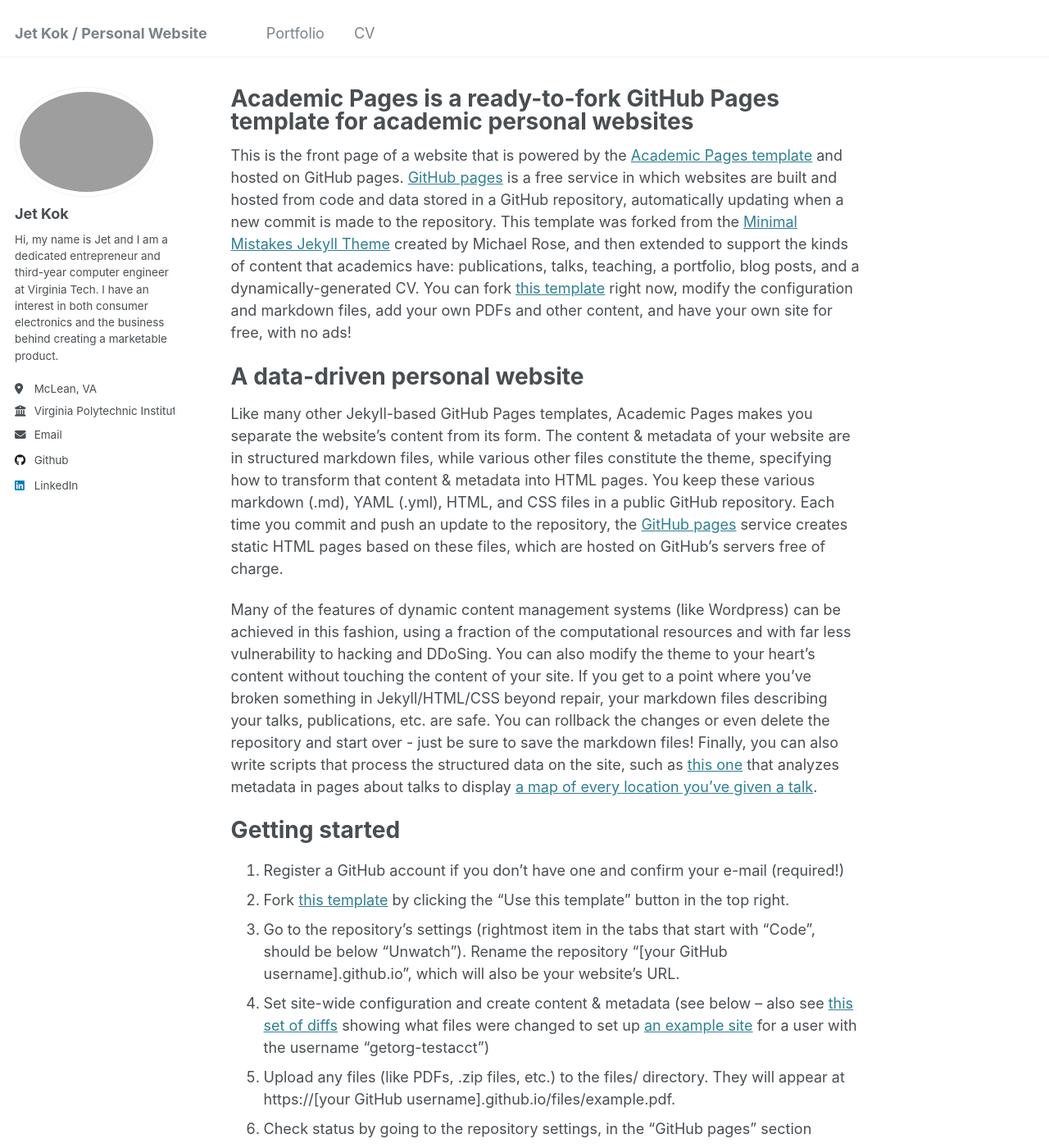
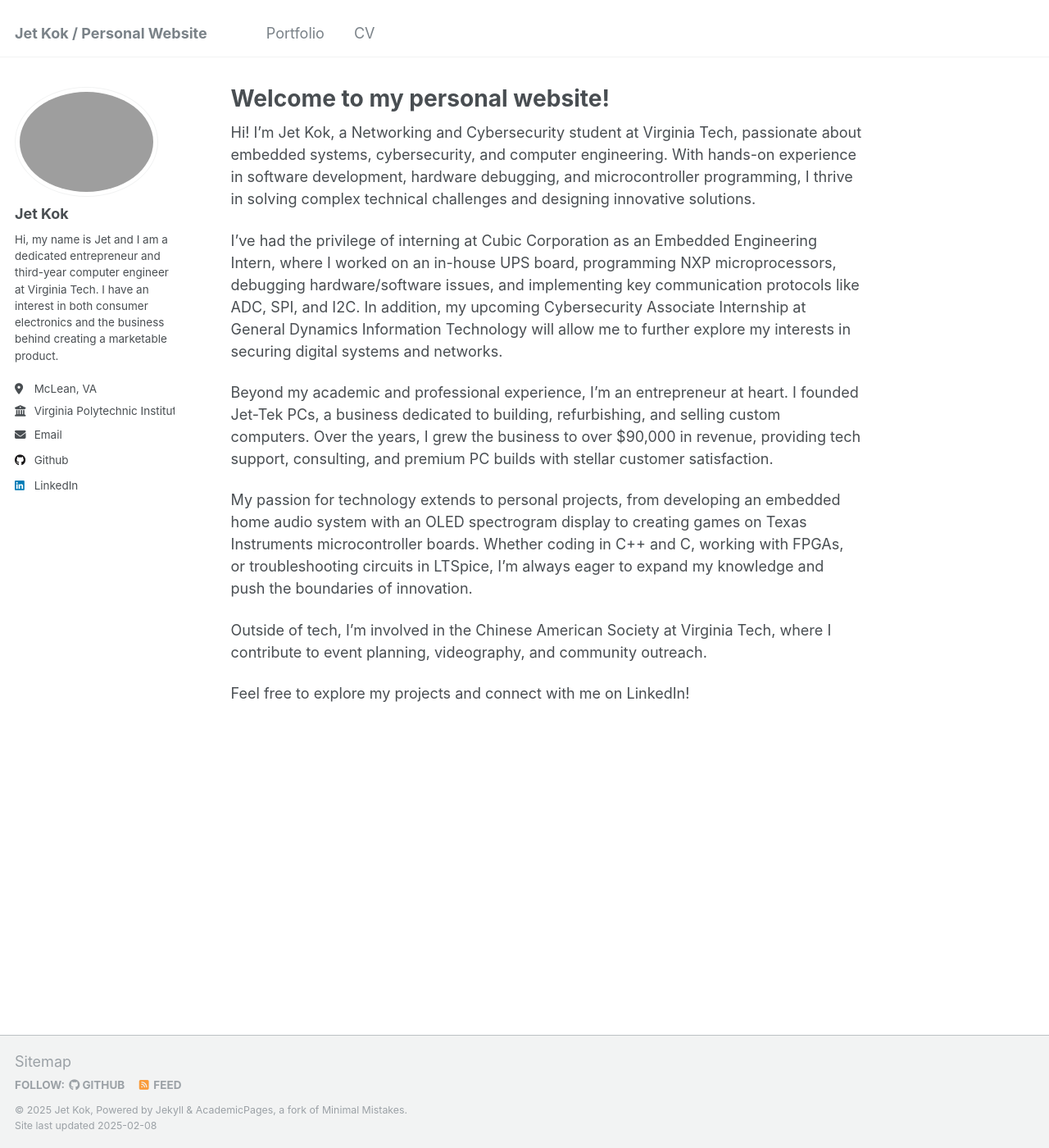
Before and after one commit to J3TK/J3TK.github.io, a Jekyll site: the page built from _pages/about.md, in a window 1280 px wide and 1400 px high. Shown: the whole window at 82% size. Built offline with Jekyll 4.4.1, drawn with Linux system fonts in a browser that asks for light colours; some of the changed text lies outside the part shown.

Commit message:
Updated home about page

```diff
--- a/_pages/about.md
+++ b/_pages/about.md
@@ -1,49 +1,20 @@
 ---
 permalink: /
-title: "Academic Pages is a ready-to-fork GitHub Pages template for academic personal websites"
+title: "Welcome to my personal website!"
 author_profile: true
 redirect_from:
   - /about/
   - /about.html
 ---
 
-This is the front page of a website that is powered by the [Academic Pages template](https://github.com/academicpages/academicpages.github.io) and hosted on GitHub pages. [GitHub pages](https://pages.github.com) is a free service in which websites are built and hosted from code and data stored in a GitHub repository, automatically updating when a new commit is made to the repository. This template was forked from the [Minimal Mistakes Jekyll Theme](https://mmistakes.github.io/minimal-mistakes/) created by Michael Rose, and then extended to support the kinds of content that academics have: publications, talks, teaching, a portfolio, blog posts, and a dynamically-generated CV. You can fork [this template](https://github.com/academicpages/academicpages.github.io) right now, modify the configuration and markdown files, add your own PDFs and other content, and have your own site for free, with no ads!
+Hi! I’m Jet Kok, a Networking and Cybersecurity student at Virginia Tech, passionate about embedded systems, cybersecurity, and computer engineering. With hands-on experience in software development, hardware debugging, and microcontroller programming, I thrive in solving complex technical challenges and designing innovative solutions.
 
-A data-driven personal website
-======
-Like many other Jekyll-based GitHub Pages templates, Academic Pages makes you separate the website's content from its form. The content & metadata of your website are in structured markdown files, while various other files constitute the theme, specifying how to transform that content & metadata into HTML pages. You keep these various markdown (.md), YAML (.yml), HTML, and CSS files in a public GitHub repository. Each time you commit and push an update to the repository, the [GitHub pages](https://pages.github.com/) service creates static HTML pages based on these files, which are hosted on GitHub's servers free of charge.
+I’ve had the privilege of interning at Cubic Corporation as an Embedded Engineering Intern, where I worked on an in-house UPS board, programming NXP microprocessors, debugging hardware/software issues, and implementing key communication protocols like ADC, SPI, and I2C. In addition, my upcoming Cybersecurity Associate Internship at General Dynamics Information Technology will allow me to further explore my interests in securing digital systems and networks.
 
-Many of the features of dynamic content management systems (like Wordpress) can be achieved in this fashion, using a fraction of the computational resources and with far less vulnerability to hacking and DDoSing. You can also modify the theme to your heart's content without touching the content of your site. If you get to a point where you've broken something in Jekyll/HTML/CSS beyond repair, your markdown files describing your talks, publications, etc. are safe. You can rollback the changes or even delete the repository and start over - just be sure to save the markdown files! Finally, you can also write scripts that process the structured data on the site, such as [this one](https://github.com/academicpages/academicpages.github.io/blob/master/talkmap.ipynb) that analyzes metadata in pages about talks to display [a map of every location you've given a talk](https://academicpages.github.io/talkmap.html).
+Beyond my academic and professional experience, I’m an entrepreneur at heart. I founded Jet-Tek PCs, a business dedicated to building, refurbishing, and selling custom computers. Over the years, I grew the business to over $90,000 in revenue, providing tech support, consulting, and premium PC builds with stellar customer satisfaction.
 
-Getting started
-======
-1. Register a GitHub account if you don't have one and confirm your e-mail (required!)
-1. Fork [this template](https://github.com/academicpages/academicpages.github.io) by clicking the "Use this template" button in the top right.
-1. Go to the repository's settings (rightmost item in the tabs that start with "Code", should be below "Unwatch"). Rename the repository "[your GitHub username].github.io", which will also be your website's URL.
-1. Set site-wide configuration and create content & metadata (see below -- also see [this set of diffs](http://archive.is/3TPas) showing what files were changed to set up [an example site](https://getorg-testacct.github.io) for a user with the username "getorg-testacct")
-1. Upload any files (like PDFs, .zip files, etc.) to the files/ directory. They will appear at https://[your GitHub username].github.io/files/example.pdf.
-1. Check status by going to the repository settings, in the "GitHub pages" section
+My passion for technology extends to personal projects, from developing an embedded home audio system with an OLED spectrogram display to creating games on Texas Instruments microcontroller boards. Whether coding in C++ and C, working with FPGAs, or troubleshooting circuits in LTSpice, I’m always eager to expand my knowledge and push the boundaries of innovation.
 
-Site-wide configuration
-------
-The main configuration file for the site is in the base directory in [_config.yml](https://github.com/academicpages/academicpages.github.io/blob/master/_config.yml), which defines the content in the sidebars and other site-wide features. You will need to replace the default variables with ones about yourself and your site's github repository. The configuration file for the top menu is in [_data/navigation.yml](https://github.com/academicpages/academicpages.github.io/blob/master/_data/navigation.yml). For example, if you don't have a portfolio or blog posts, you can remove those items from that navigation.yml file to remove them from the header.
+Outside of tech, I’m involved in the Chinese American Society at Virginia Tech, where I contribute to event planning, videography, and community outreach.
 
-Create content & metadata
-------
-For site content, there is one markdown file for each type of content, which are stored in directories like _publications, _talks, _posts, _teaching, or _pages. For example, each talk is a markdown file in the [_talks directory](https://github.com/academicpages/academicpages.github.io/tree/master/_talks). At the top of each markdown file is structured data in YAML about the talk, which the theme will parse to do lots of cool stuff. The same structured data about a talk is used to generate the list of talks on the [Talks page](https://academicpages.github.io/talks), each [individual page](https://academicpages.github.io/talks/2012-03-01-talk-1) for specific talks, the talks section for the [CV page](https://academicpages.github.io/cv), and the [map of places you've given a talk](https://academicpages.github.io/talkmap.html) (if you run this [python file](https://github.com/academicpages/academicpages.github.io/blob/master/talkmap.py) or [Jupyter notebook](https://github.com/academicpages/academicpages.github.io/blob/master/talkmap.ipynb), which creates the HTML for the map based on the contents of the _talks directory).
-
-**Markdown generator**
-
-The repository includes [a set of Jupyter notebooks](https://github.com/academicpages/academicpages.github.io/tree/master/markdown_generator
-) that converts a CSV containing structured data about talks or presentations into individual markdown files that will be properly formatted for the Academic Pages template. The sample CSVs in that directory are the ones I used to create my own personal website at stuartgeiger.com. My usual workflow is that I keep a spreadsheet of my publications and talks, then run the code in these notebooks to generate the markdown files, then commit and push them to the GitHub repository.
-
-How to edit your site's GitHub repository
-------
-Many people use a git client to create files on their local computer and then push them to GitHub's servers. If you are not familiar with git, you can directly edit these configuration and markdown files directly in the github.com interface. Navigate to a file (like [this one](https://github.com/academicpages/academicpages.github.io/blob/master/_talks/2012-03-01-talk-1.md) and click the pencil icon in the top right of the content preview (to the right of the "Raw | Blame | History" buttons). You can delete a file by clicking the trashcan icon to the right of the pencil icon. You can also create new files or upload files by navigating to a directory and clicking the "Create new file" or "Upload files" buttons.
-
-Example: editing a markdown file for a talk
-![Editing a markdown file for a talk](/images/editing-talk.png)
-
-For more info
-------
-More info about configuring Academic Pages can be found in [the guide](https://academicpages.github.io/markdown/), the [growing wiki](https://github.com/academicpages/academicpages.github.io/wiki), and you can always [ask a question on GitHub](https://github.com/academicpages/academicpages.github.io/discussions). The [guides for the Minimal Mistakes theme](https://mmistakes.github.io/minimal-mistakes/docs/configuration/) (which this theme was forked from) might also be helpful.
+Feel free to explore my projects and connect with me on LinkedIn!
```
